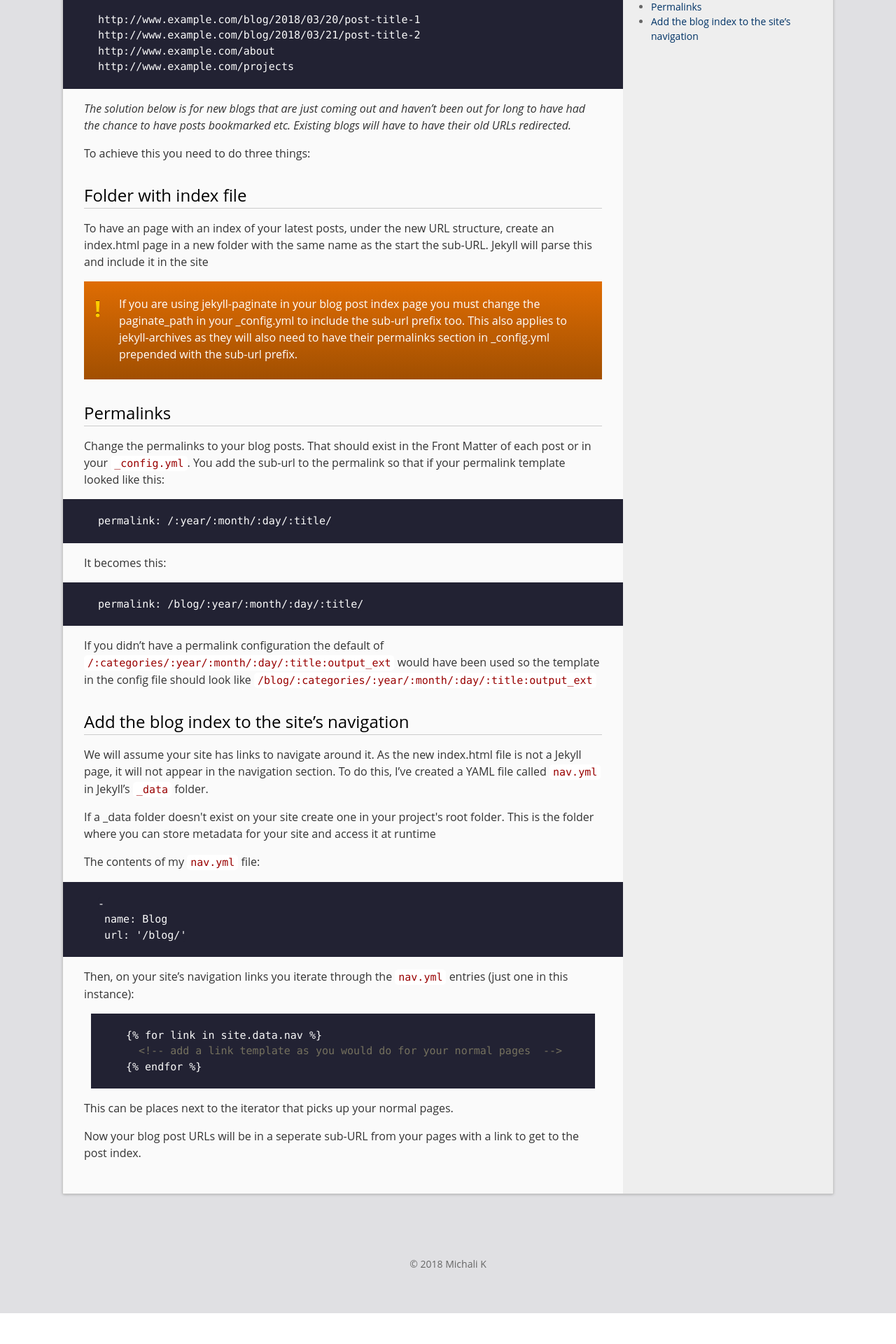
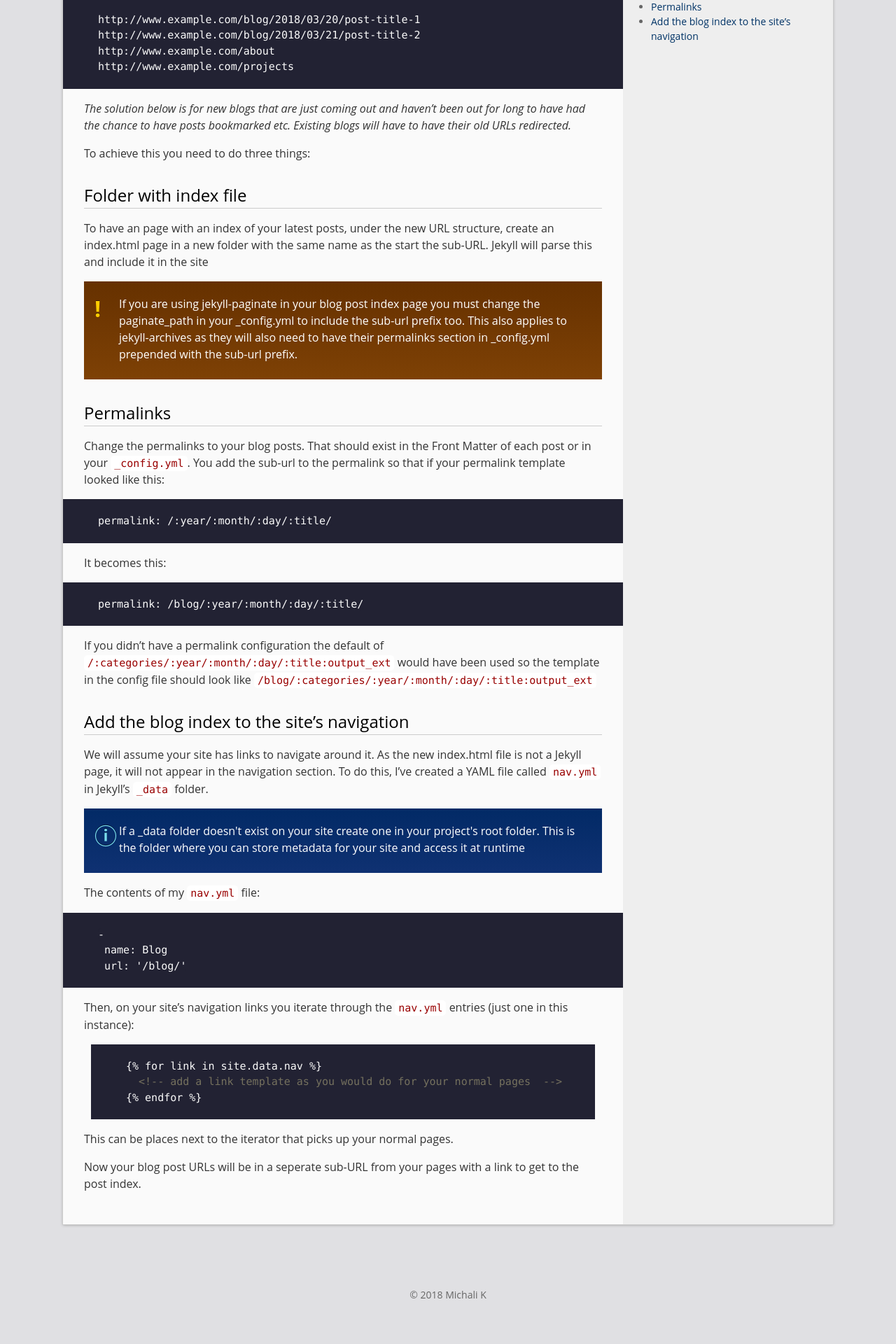
Before and after one commit to michali/blog, a Jekyll site: the page built from _posts/2018-03-13-Jekyll-blog-posts-structure.md, in a window 1280 px wide. Shown: the part 828-2748 px from the top of the page at 70% size. Built offline with Jekyll 4.4.1, drawn with Linux system fonts in a browser that asks for light colours; before the commit the page ends 2704 px from its top, so only the background shows below that.

Commit message:
Added info frame

```diff
--- a/_sass/_post.scss
+++ b/_sass/_post.scss
@@ -4,7 +4,7 @@
         margin-bottom: 40px;
         padding: 20px;
         .post-title {
-        	font-size:40px;
+            font-size: 40px;
             font-weight: normal;
             margin: 0 -100px;
             @include media-query($on-palm) {
@@ -12,39 +12,42 @@
             }
         }
         .post-meta {
-        	color:#999;
-        	font-size:$small-font-size;
+            color: #999;
+            font-size: $small-font-size;
             margin: 0 -100px;
         }
         @include media-query($on-palm) {
-    		text-align:center;
+            text-align: center;
             margin-bottom: 10px;
             padding: 10px;
         }
     }
     .post-content {
         color: #333;
-
-        h1,h2,h3,h4,h5,h6 {
+        h1,
+        h2,
+        h3,
+        h4,
+        h5,
+        h6 {
             color: #000;
         }
-
-        h1, h2 {
+        h1,
+        h2 {
             margin-bottom: 10px;
             margin-top: 30px;
         }
-
-        h1, h2, h3 {
+        h1,
+        h2,
+        h3 {
             border-bottom: 1px solid #CCC;
         }
-
         pre {
             margin: 0 -30px;
             @include media-query($on-palm) {
                 margin: 0 -10px;
             }
         }
-
         .middle-image {
             display: block;
             margin-left: auto;
@@ -54,22 +57,33 @@
     .post-comments {
         padding-top: 30px;
     }
-
-    .warning {
-        background: linear-gradient(#df6d03, #a14f01);
+    %note {
         color: white;
         padding: 20px 20px 24px 50px;
         position: relative;
-
         &:before {
             position: absolute;
-            content: '!';
-            color: #fc0;
             top: 15px;
             left: 15px;
             font-size: 32px;
             font-weight: 700;
-            text-shadow: 0 -1px 0 rgba(0,0,0,0.5);
+            text-shadow: 0 -1px 0 rgba(0, 0, 0, 0.5);
+        }
+    }
+    .warning {
+        @extend %note;
+        background: linear-gradient(#663100, #7e4105);
+        &:before {
+            content: '!';
+            color: #fc0;
+        }
+    }
+    .info {
+        @extend %note;
+        background: linear-gradient(#022a66, #0f3172);
+        &:before {
+            content: '\24D8';
+            color: rgb(122, 222, 240);
         }
     }
 }
```
Lines whose indentation alone changed are shown as unchanged.
